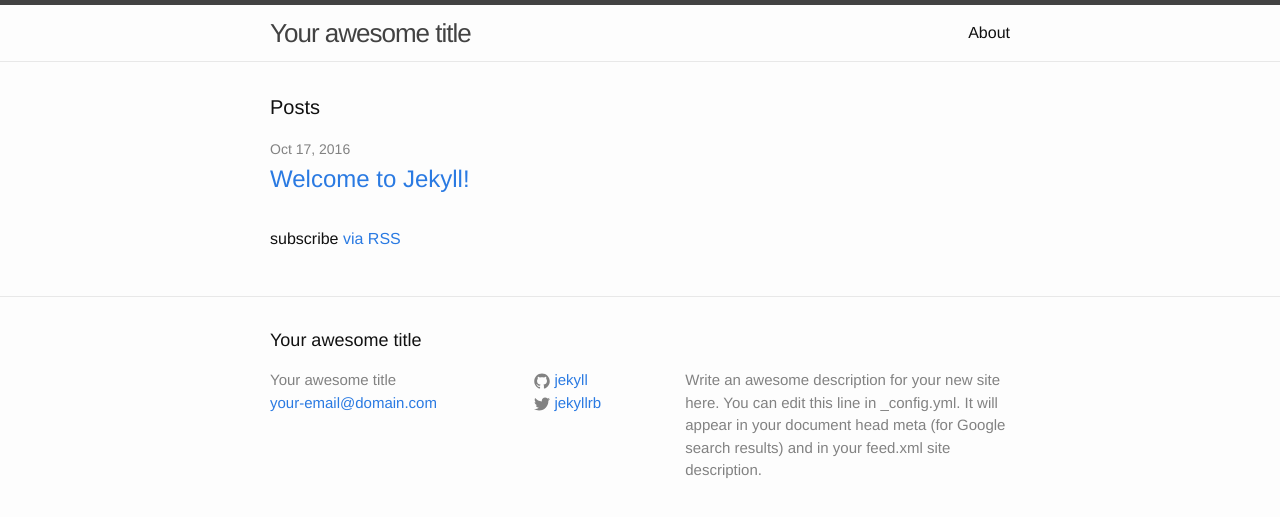
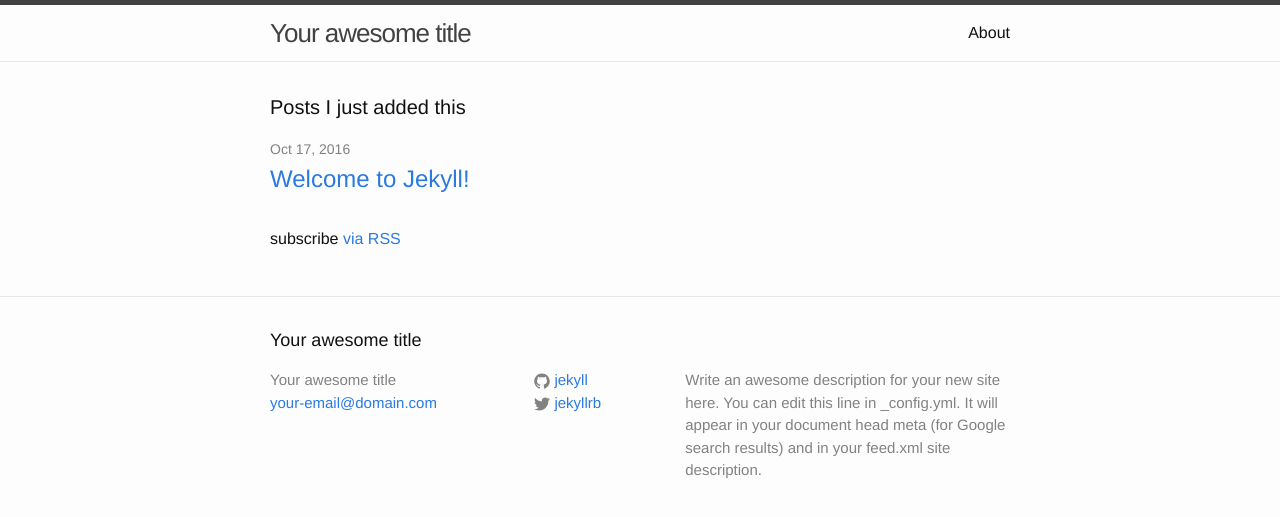
Before and after one commit to marikamurphy/mm89039.github.io, a Jekyll site: the page built from index.html, in a window 1280 px wide. Shown: the top 517 px of the page. Built offline with Jekyll 4.4.1, drawn with Linux system fonts in a browser that asks for light colours.

Commit message:
Update index.html

```diff
--- a/index.html
+++ b/index.html
@@ -4,7 +4,7 @@
 
 <div class="home">
 
-  <h1 class="page-heading">Posts</h1>
+  <h1 class="page-heading">Posts I just added this</h1>
 
   <ul class="post-list">
     {% for post in site.posts %}
```
